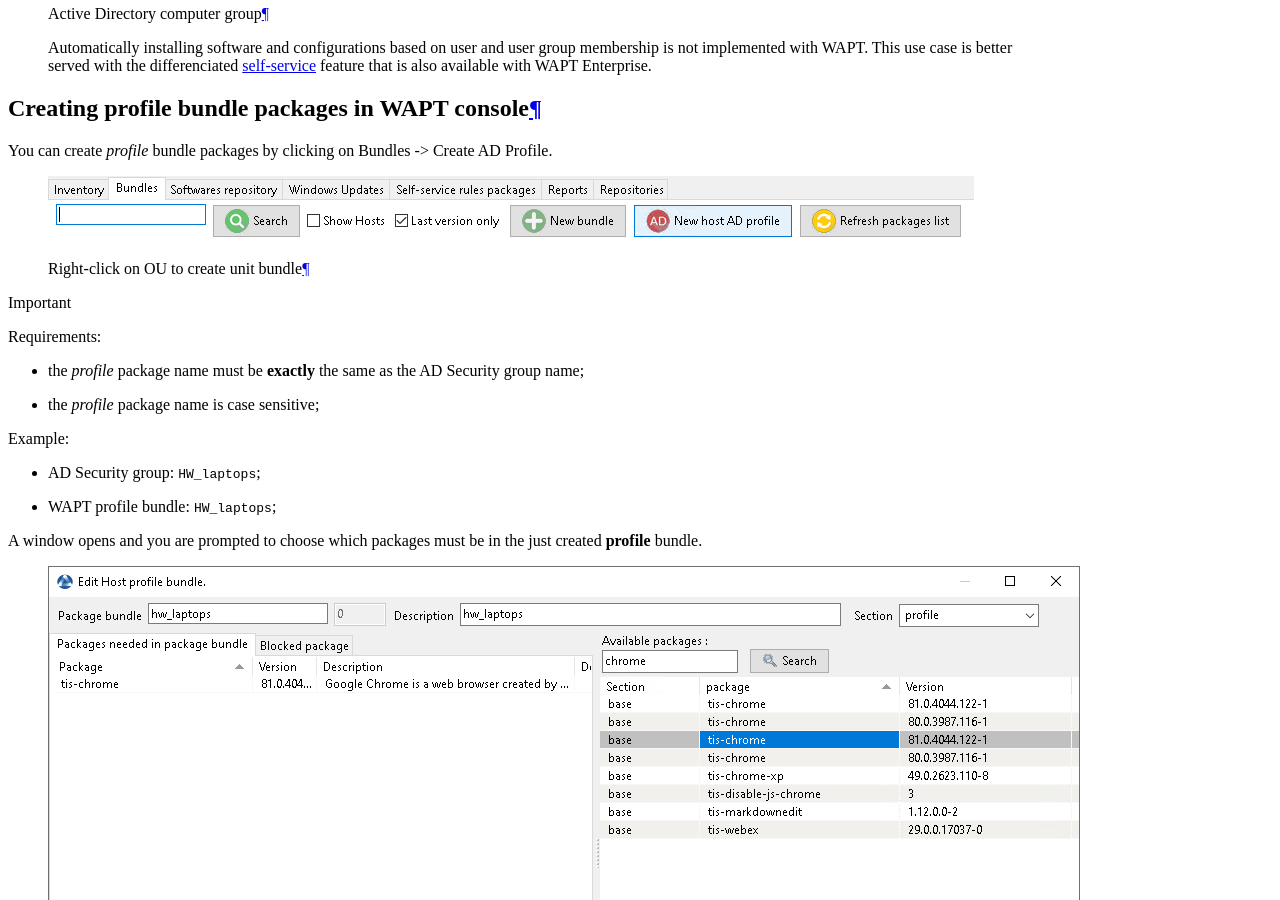
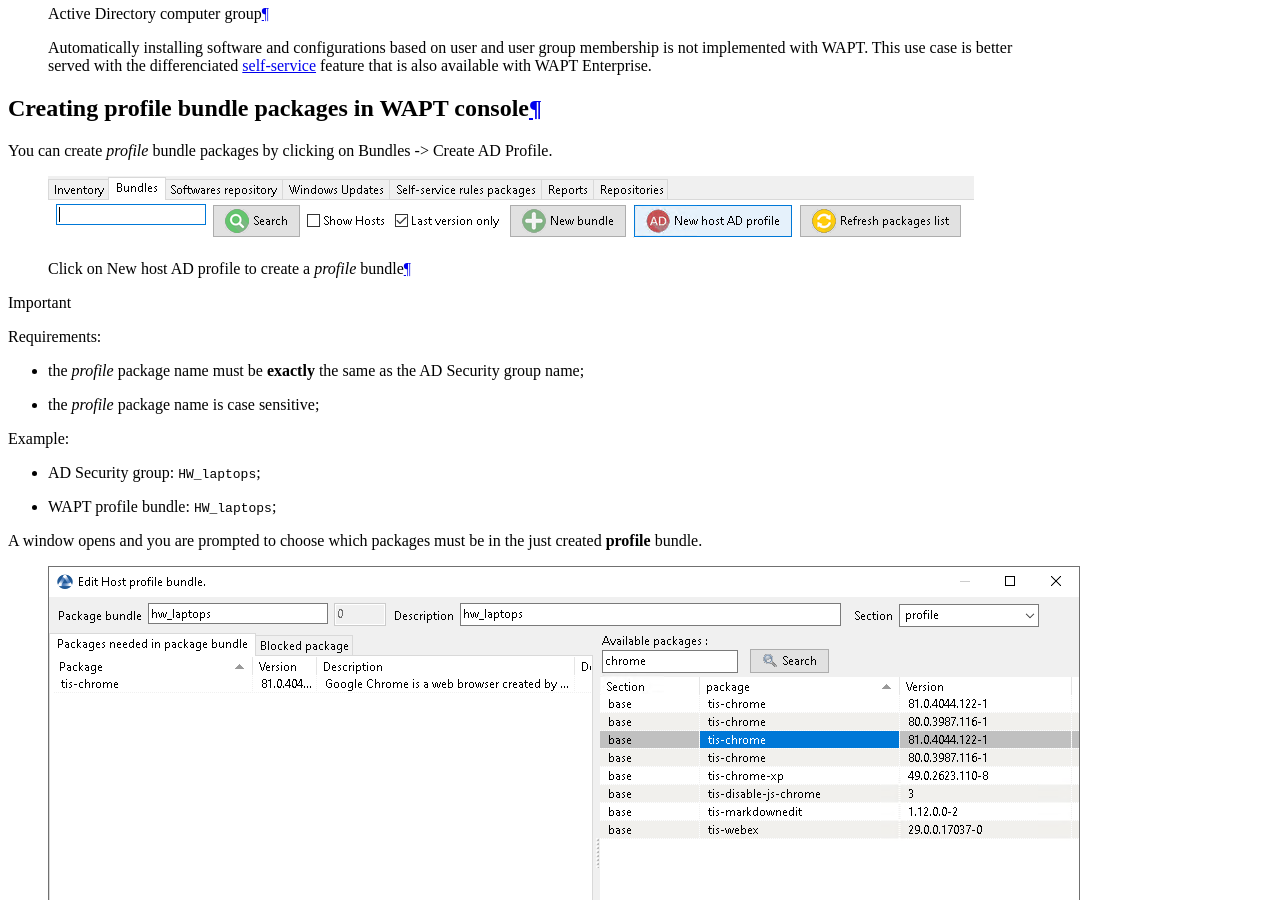
Before and after one commit to tranquilit/WAPT-Documentation, a Sphinx documentation site: the page built from source/wapt-usage/wapt-profile-package.rst, in a window 1280 px wide and 900 px high, scrolled down 1747 px. Built offline with Sphinx 7.4.7 and the Read the Docs theme 2.0.0, drawn with Linux system fonts in a browser that asks for light colours.

Commit message:
fix indent

```diff
--- a/source/wapt-usage/wapt-profile-package.rst
+++ b/source/wapt-usage/wapt-profile-package.rst
@@ -51,9 +51,9 @@
 
 .. figure:: profile-bundle/wapt-profile-bundle-create-group1.png
   :align: center
-  :alt: Right-click on OU to create unit bundle
+  :alt: Click on New host AD profile to create a *profile* bundle
 
-  Right-click on OU to create unit bundle
+  Click on New host AD profile to create a *profile* bundle
 
 .. important::
 
@@ -75,7 +75,7 @@
 
 .. figure:: profile-bundle/wapt-profile-bundle-create-group2.png
   :align: center
-  :alt: Adding packages to unit bundle
+  :alt: Adding packages to profile bundle
 
   Adding package to profile bundle
 
--- a/source/waptserver-install/advanced/install-waptserver-with-ansible.rst
+++ b/source/waptserver-install/advanced/install-waptserver-with-ansible.rst
@@ -41,9 +41,9 @@
 
 * to install the role elsewhere, use the *-p* subcommand like this;
 
-.. code-block:: bash
+  .. code-block:: bash
 
-  ansible-galaxy install tranquilit.waptserver -p /path/to/role/directory/
+    ansible-galaxy install tranquilit.waptserver -p /path/to/role/directory/
 
 Using the Ansible role
 ----------------------
```
Also changed, not shown: 1 other file.
